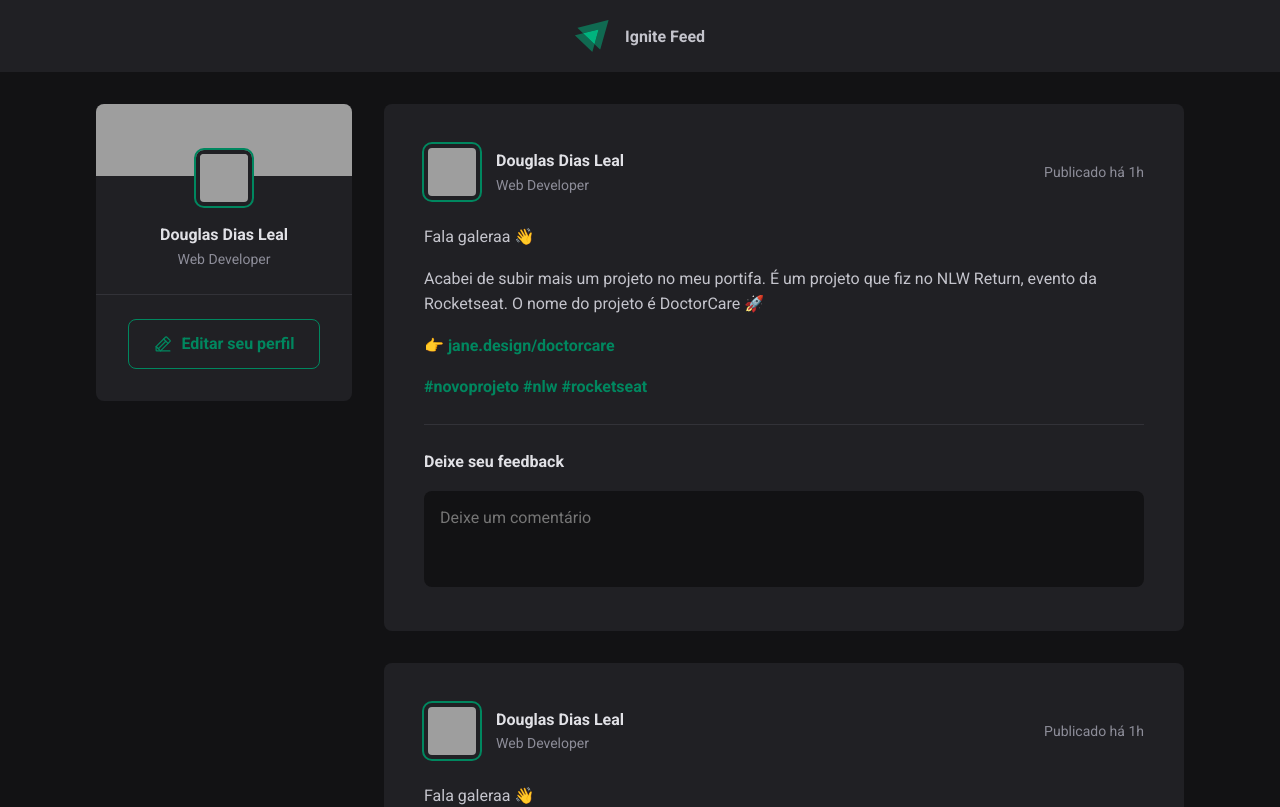
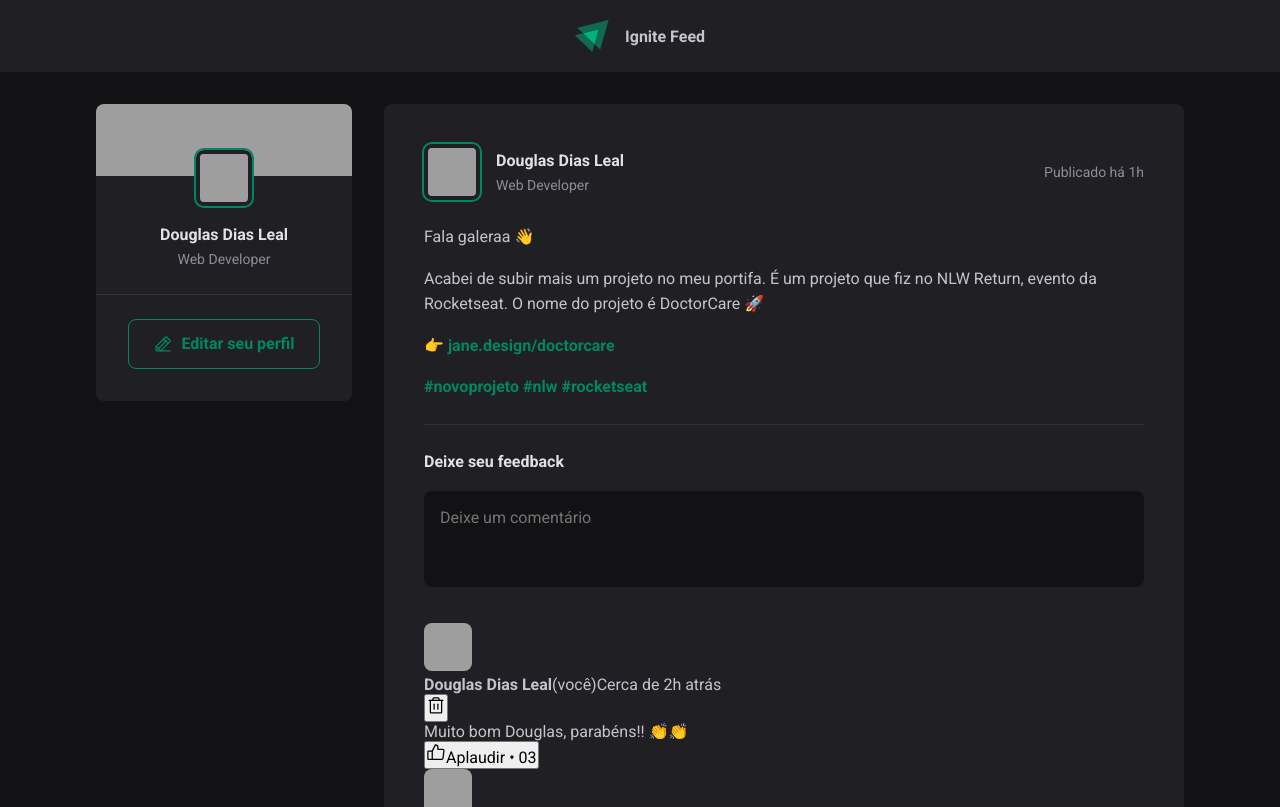
Before and after one commit to douglasdl/React, a React (Vite) app in the folder 01-react-fundaments/: page / in a window 1280 px wide. Shown: the top 807 px of the page. Built offline with nearby package versions, Linux system fonts and the light colour scheme; grey boxes are pictures that could not be loaded.

Commit message:
UCreate Comment component structure

```diff
--- /dev/null
+++ b/01-react-fundaments/src/components/Comment.jsx
@@ -0,0 +1,43 @@
+import { ThumbsUp, Trash } from 'phosphor-react'
+import styles from './Comment.module.css'
+
+export function Comment() {
+    return(
+        <div className={styles.comment}>
+            <img
+                className={styles.avatar}
+                src="https://github.com/douglasdl.png"
+            />
+            <div className={styles.commentBox}>
+                <div className={styles.commentContent}>
+                    <header>
+                        <div className={styles.authorAndTime}>
+                            <strong>
+                                Douglas Dias Leal
+                            </strong>
+                            (você)
+                            <time
+                                title="30 de Junho às 09h31"
+                                datetime="2022-06-30 09:31:28">
+                                Cerca de 2h atrás
+                            </time>
+                        </div>
+                        <button title="Deletar comentário">
+                            <Trash size={20} />
+                        </button>
+                    </header>
+
+                    <p>
+                        Muito bom Douglas, parabéns!! 👏👏
+                    </p>
+                </div>
+                <footer>
+                    <button>
+                        <ThumbsUp size={20} />
+                        Aplaudir • <span>03</span>
+                    </button>
+                </footer>
+            </div>
+        </div>
+    )
+}
--- /dev/null
+++ b/01-react-fundaments/src/components/Comment.module.css
@@ -0,0 +1,23 @@
+.comment {
+
+}
+
+.avatar {
+    box-sizing: initial;
+    width: 3rem;
+    height: 3rem;
+    border: 0;
+    border-radius: 8px;
+    -webkit-border-radius: 8px;
+    -moz-border-radius: 8px;
+    overflow: hidden;
+    outline: 0;
+}
+
+.commentBox {
+
+}
+
+.authorAndTime {
+
+}
--- a/01-react-fundaments/src/components/Post.jsx
+++ b/01-react-fundaments/src/components/Post.jsx
@@ -1,3 +1,4 @@
+import { Comment } from './Comment'
 import styles from './Post.module.css'
 
 export function Post(props) {
@@ -45,6 +46,13 @@ export function Post(props) {
                     </button>
                 </footer>
             </form>
+
+            <div className={styles.commentList}>
+                <Comment />
+
+                <Comment />
+            </div>
+
         </article>
     )
 }
--- a/01-react-fundaments/src/components/Post.module.css
+++ b/01-react-fundaments/src/components/Post.module.css
@@ -129,3 +129,7 @@
 .commentForm button:focus {
     box-shadow: 0 0 0 2px var(--white);
 }
+
+.commentList {
+    margin-top: 2rem;
+}
```
